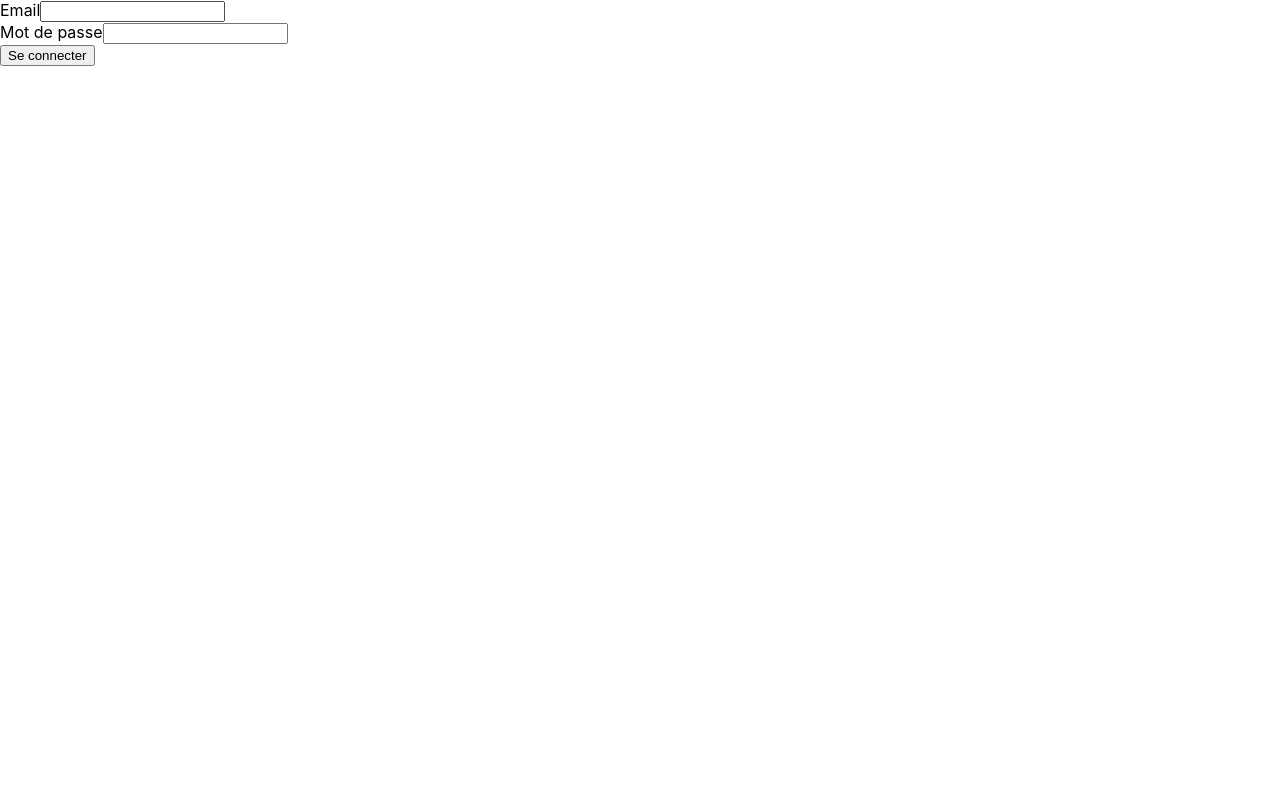
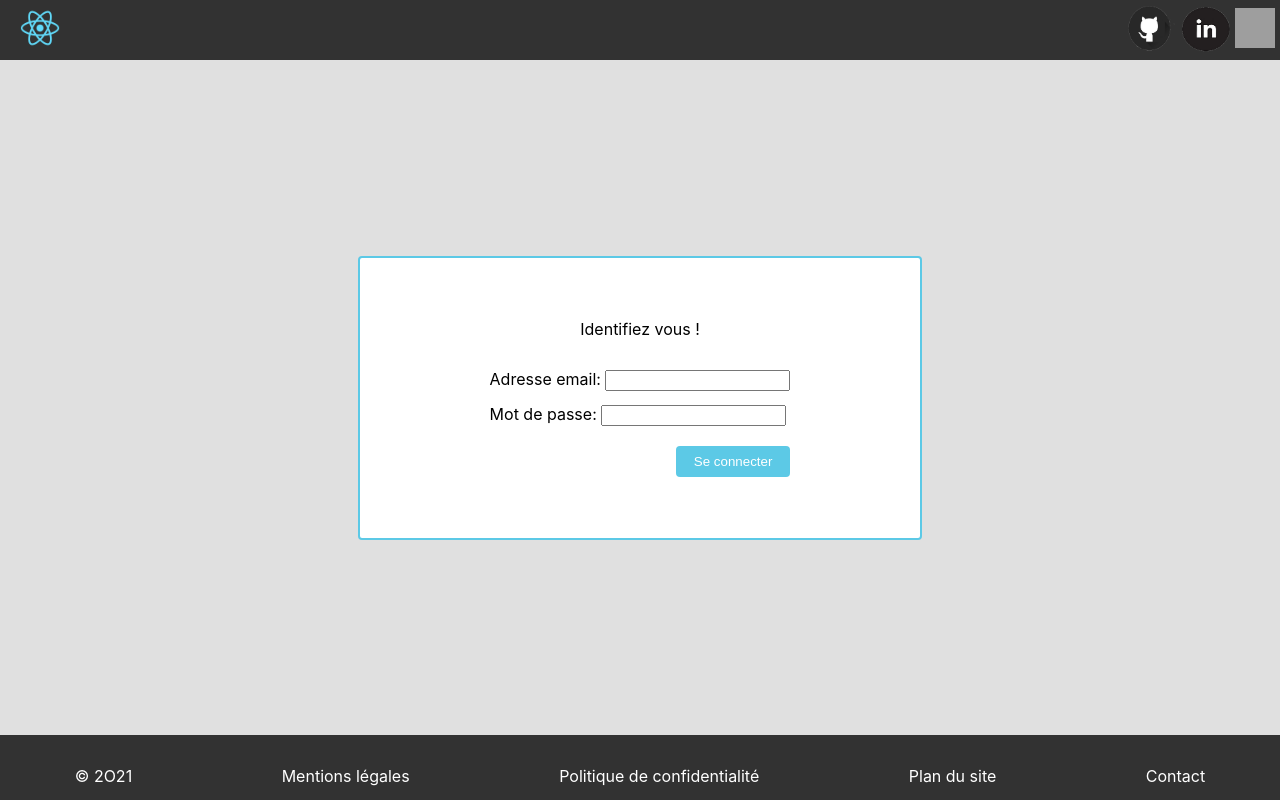
Before and after one commit to Taikhun88/portfolio, a React (Create React App) app in the folder frontend/: page /login in a window 1280 px wide. Built offline with nearby package versions, Linux system fonts and the light colour scheme; grey boxes are pictures that could not be loaded.

Commit message:
page Login css, footer en place

```diff
--- a/frontend/src/App.css
+++ b/frontend/src/App.css
@@ -36,3 +36,7 @@
     transform: rotate(360deg);
   }
 }
+
+html{
+  min-height: 100vh;
+}
--- a/frontend/src/App.js
+++ b/frontend/src/App.js
@@ -1,12 +1,24 @@
 import Routes from './routes';
 import './App.css';
 import { BrowserRouter as Router } from 'react-router-dom'
+import Nav from './components/Nav/Nav';
+import Footer from './components/Footer/Footer';
 
 function App() {
   return (
+    <>
+    <header>
+      <Nav/>
+    </header>
+
     <Router>
       <Routes />
     </Router>
+
+      <Footer/>
+
+    </>
+
   );
 }
 
--- a/frontend/src/components/Carousel/Carousel.module.css
+++ b/frontend/src/components/Carousel/Carousel.module.css
@@ -3,9 +3,14 @@
     color: white;
     text-align: center;
     height: 180px;
+    background-position: center;
+    text-shadow: 2px 2px #000000;
     background-image: url("./banner.png");
-    object-fit: contain;
+    object-fit: cover;
     opacity: 0.9;
+    padding-top: 10px;
+    margin-top: 5px;
+
 }
 
 .title{
@@ -14,5 +19,5 @@
 }
 
 .catchyPhrase{
-    text-shadow: 1px 0px #999999;
+    text-shadow: 2px 2px #000000;
 }
--- a/frontend/src/components/Contact/Contact.module.css
+++ b/frontend/src/components/Contact/Contact.module.css
@@ -8,7 +8,7 @@
 }
 
 .container{
-background-color: rgba(255, 192, 203, 0.3);
+background-color: rgba(77,197,224, 0.3);
 width: 85%;
 padding: 30px;
 }
--- a/frontend/src/components/Footer/Footer.jsx
+++ b/frontend/src/components/Footer/Footer.jsx
@@ -3,6 +3,7 @@ import classNames from './Footer.module.css'
 
 function Footer() {
     return (
+
         <footer className = { classNames.footerColor }>
             <ul className = { classNames.ul }>
                 <li>&copy;  2O21</li>
@@ -12,6 +13,7 @@ function Footer() {
                 <li>Contact</li>
             </ul>
         </footer>
+
     )
 }
 
--- a/frontend/src/components/Nav/Nav.module.css
+++ b/frontend/src/components/Nav/Nav.module.css
@@ -1,7 +1,6 @@
 .navbar{
     color: white;
     background-color: #323232;
-    margin-bottom: 5px;
     display: flex;
     flex-direction: row;
     align-items: center;
@@ -35,8 +34,5 @@
     list-style-type: none;
     margin: 5px;
     align-items: center;
+
 }
-
-.menus li{
-    margin: 10px;
-}
--- a/frontend/src/index.css
+++ b/frontend/src/index.css
@@ -11,3 +11,12 @@ code {
   font-family: source-code-pro, Menlo, Monaco, Consolas, 'Courier New',
     monospace;
 }
+
+#root {
+  min-height: 100vh;
+  display: flex;
+  flex-direction: column;
+}
+main{
+  flex-grow: 2;
+}
--- a/frontend/src/pages/Home.jsx
+++ b/frontend/src/pages/Home.jsx
@@ -9,8 +9,8 @@ import Contact from '../components/Contact/Contact';
 
 function Home() {
     return (
-        <div>
-            <Nav/>
+        <main>
+
             <Carousel/>
             <div className = {classNames.divContainer}>
             <Card/>
@@ -19,9 +19,9 @@ function Home() {
             </div>
             <Cards />
             <Contact/>
-            <Footer />
 
-        </div>
+
+        </main>
     )
 }
 
--- a/frontend/src/pages/Login.jsx
+++ b/frontend/src/pages/Login.jsx
@@ -1,4 +1,6 @@
-import { useState } from 'react'
+import { useState } from 'react';
+import Nav from '../components/Nav/Nav';
+import classNames from './Login.module.css';
 
 const Login = () => {
     const [email, setEmail] = useState("")
@@ -30,10 +32,14 @@ const Login = () => {
 	}
 
     return (
-		<div className="flex justify-center">
+		<main className={classNames.fond}>
+
+			<div className={classNames.container}>
+			<label className={classNames.title}>Identifiez vous !</label>
 			<form className="w-72 p-6 rounded-xl shadow-lg" onSubmit={onSubmitHandler}>
-				<div className="mb-4 flex flex-col">
-					<label htmlFor="email" className="text-gray-600 text-sm">Email</label>
+				<div>
+				<div className={classNames.input}>
+					<label htmlFor="email" className="text-gray-600 text-sm">Adresse email: </label>
 					<input
 						className="border-b-2 border-blue-500"
 						type="email"
@@ -44,13 +50,20 @@ const Login = () => {
 						required
 					/>
 				</div>
+
 				<div className="mb-4 flex flex-col">
-					<label className="text-gray-600 text-sm" htmlFor="password">Mot de passe</label>
+					<label className="text-gray-600 text-sm" htmlFor="password">Mot de passe: </label>
 					<input className="border-b-2 border-blue-500" type="password" id="password" name="mot de passe" value={password} onChange={onChangePassword} required />
 				</div>
-				<button type="submit" className="w-full bg-blue-500 px-3 py-1 rounded text-white">Se connecter</button>
+				</div>
+				<div className={classNames.parentbutton}>
+				<button type="submit" className={classNames.button}>Se connecter</button>
+				</div>
 			</form>
-		</div>
+
+			</div>
+		</main>
+
 	)
 }
 
--- /dev/null
+++ b/frontend/src/pages/Login.module.css
@@ -0,0 +1,47 @@
+.container{
+    display: flex;
+    justify-content: center;
+    align-items: center;
+    height: 280px;
+    width: 560px;
+    border: 2px solid#5cc9e6;
+    flex-direction: column;
+    border-radius: 4px;
+    background-color: white;
+
+}
+.title{
+    margin-bottom: 30px;
+}
+
+.button{
+    border-radius: 4px;
+    background-color: #5cc9e6;
+    border: none;
+    padding: 8px 18px;
+    color:white;
+    margin-top:20px;
+    cursor: pointer;
+    transition: box-shadow 0.5s, background-color 0.5s, color 0.5s;
+}
+.button:hover{
+    background-color:#ffebd4;
+    box-shadow: inset 0px 0px 10px darkslategray;
+    color: black;
+}
+
+.fond{
+    display: flex;
+    justify-content: center;
+    align-items: center;
+    background-color: rgb(211,211,211, 0.7);
+}
+
+.input{
+    margin-bottom: 13px;
+}
+
+.parentbutton{
+    display: flex;
+    justify-content: flex-end;
+}
```
Also changed, not shown: frontend/src/components/Footer/Footer.module.css (line endings or trailing spaces), 2 other files (tests, documents, lock files or other folders).
